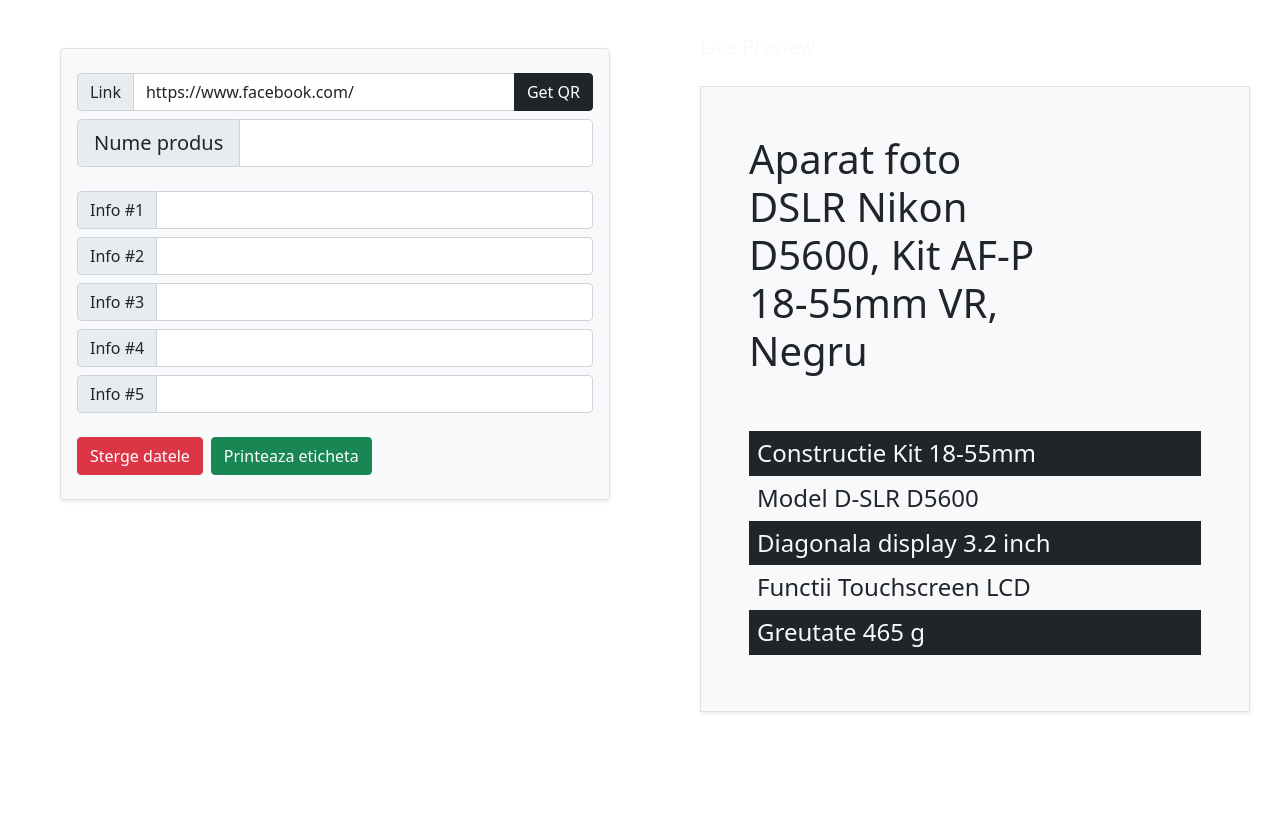
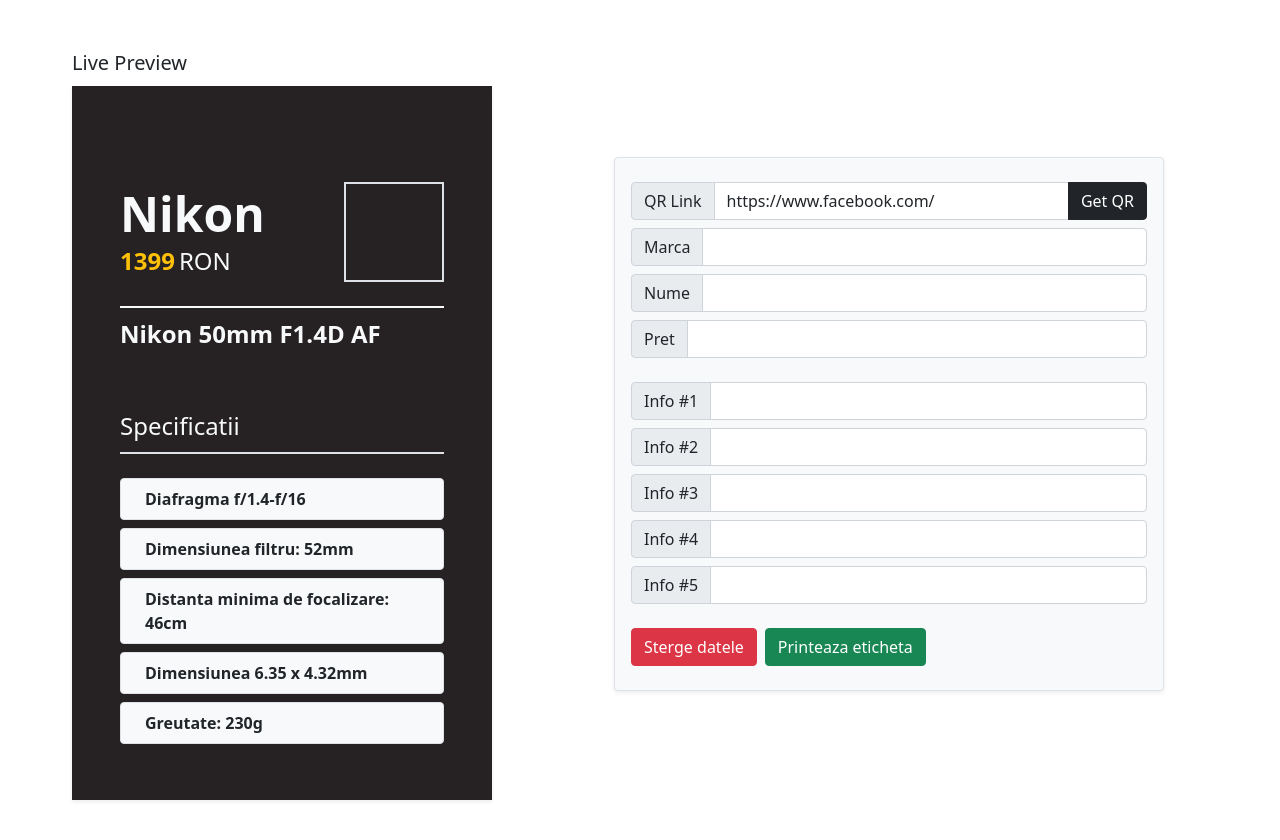
Before and after one commit to AlexCruceru2112/etichete, a website: page index.html in a window 1280 px wide. Before the commit the page ends 800 px from the top, so only its background shows below. Drawn offline with nearby package versions, Linux system fonts and the light colour scheme.

Commit message:
add a design

```diff
--- a/index.html
+++ b/index.html
@@ -13,12 +13,74 @@
     <title>Generator de Etichete</title>
   </head>
   <body>
-    <div class="d-flex">
+    <div class="container d-flex align-items-center m-5">
+      <!--LIVE PREVIEW-->
+      <div class="container">
+        <div class="text-dark lead fw-normal mb-2">Live Preview</div>
+
+        <div class="p-5 shadow-sm" id="eticheta" style="width: 420px; min-height: 700px; background-color: #262223">
+          <div
+            class="border-bottom border-light border-2 d-flex align-items-center justify-content-between pb-4 mt-5 mb-2"
+          >
+            <div class="d-flex flex-column">
+              <div
+                class="display-4 fw-bolder text-light"
+                id="previewMarca"
+                style="width: 200px; word-wrap: break-all; font-size: 48px"
+              >
+                Nikon
+              </div>
+              <div class="d-flex align-items-center" style="font-size: 24px">
+                <div class="text-warning fw-bolder d-flex" id="previewPret">1399</div>
+                <div class="text-light ps-1">RON</div>
+              </div>
+            </div>
+
+            <canvas class="border border-2" id="qrcode" style="width: 100px; height: 100px"></canvas>
+          </div>
+          <div class="fw-bolder text-light pb-5" id="previewNume" style="word-wrap: break-all; font-size: 24px">
+            Nikon 50mm F1.4D AF
+          </div>
+
+          <div class="text-light border-bottom border-2 py-2 mb-4" style="font-size: 24px">Specificatii</div>
+          <div class="fw-bold border rounded bg-light text-dark p-2 ps-4 my-2" id="previewInfo1">
+            Diafragma f/1.4-f/16
+          </div>
+          <div
+            class="fw-bold border rounded bg-light text-dark p-2 ps-4 my-2"
+            id="previewInfo2"
+            style="font-size: 16px"
+          >
+            Dimensiunea filtru: 52mm
+          </div>
+          <div
+            class="fw-bold border rounded bg-light text-dark p-2 ps-4 my-2"
+            id="previewInfo3"
+            style="font-size: 16px"
+          >
+            Distanta minima de focalizare: 46cm
+          </div>
+          <div
+            class="fw-bold border rounded bg-light text-dark p-2 ps-4 my-2"
+            id="previewInfo4"
+            style="font-size: 16px"
+          >
+            Dimensiunea 6.35 x 4.32mm
+          </div>
+          <div
+            class="fw-bold border rounded bg-light text-dark p-2 ps-4 my-2"
+            id="previewInfo5"
+            style="font-size: 16px"
+          >
+            Greutate: 230g
+          </div>
+        </div>
+      </div>
       <!--GENERATOR-->
-      <div class="container m-5">
+      <div class="container">
         <div class="border bg-light py-4 px-3 rounded shadow-sm" style="width: 550px">
-          <div class="input-group mb-2 mb-2">
-            <span class="input-group-text">Link</span>
+          <div class="input-group mb-2">
+            <span class="input-group-text">QR Link</span>
             <input
               id="website"
               type="url"
@@ -29,13 +91,31 @@
             />
             <span class="btn btn-dark" onclick="generateQRCode()">Get QR</span>
           </div>
-          <div class="input-group input-group-lg mb-4">
-            <span class="input-group-text">Nume produs</span>
+          <div class="input-group mb-2">
+            <span class="input-group-text">Marca</span>
+            <input
+              type="text"
+              class="form-control"
+              id="marcaInput"
+              onkeyup="document.getElementById('previewMarca').innerHTML = this.value"
+            />
+          </div>
+          <div class="input-group mb-2">
+            <span class="input-group-text">Nume</span>
             <input
               type="text"
               class="form-control"
               id="nameInput"
-              onkeyup="document.getElementById('previewName').innerHTML = this.value"
+              onkeyup="document.getElementById('previewNume').innerHTML = this.value"
+            />
+          </div>
+          <div class="input-group mb-4">
+            <span class="input-group-text">Pret</span>
+            <input
+              type="number"
+              class="form-control"
+              id="input"
+              onkeyup="document.getElementById('previewPret').innerHTML = this.value"
             />
           </div>
           <div class="input-group mb-2">
@@ -90,24 +170,6 @@
           </div>
         </div>
       </div>
-      <!--LIVE PREVIEW-->
-
-      <div class="container m-2">
-        <div class="text-light lead fw-normal my-4">Live Preview</div>
-        <div class="border bg-light p-5 shadow-sm" id="eticheta" style="width: 550px; min-height: 600px">
-          <div class="d-flex align-items-start justify-content-between mb-5">
-            <div class="h1" id="previewName" style="width: 300px; word-wrap: break-all">
-              Aparat foto DSLR Nikon D5600, Kit AF-P 18-55mm VR, Negru
-            </div>
-            <canvas id="qrcode" style="width: 100px; height: 100px"></canvas>
-          </div>
-          <div class="h4 bg-dark text-light p-2" id="previewInfo1">Constructie Kit 18-55mm</div>
-          <div class="h4 text-dark px-2" id="previewInfo2">Model D-SLR D5600</div>
-          <div class="h4 bg-dark text-light p-2" id="previewInfo3">Diagonala display 3.2 inch</div>
-          <div class="h4 text-dark px-2" id="previewInfo4">Functii Touchscreen LCD</div>
-          <div class="h4 bg-dark text-light p-2" id="previewInfo5">Greutate 465 g</div>
-        </div>
-      </div>
     </div>
     <script type="text/javascript">
       function generateQRCode() {
```
Also changed, not shown: 23.png (deleted), Eticheta_ (1).png (deleted), Eticheta_ (2).png (deleted), Eticheta_.png (deleted), download.png (deleted).
